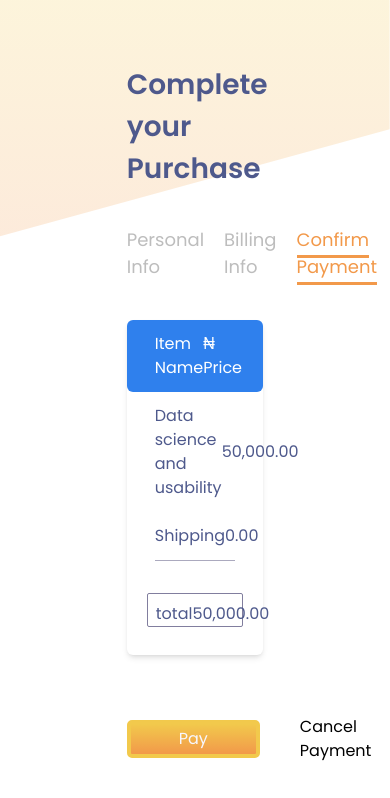
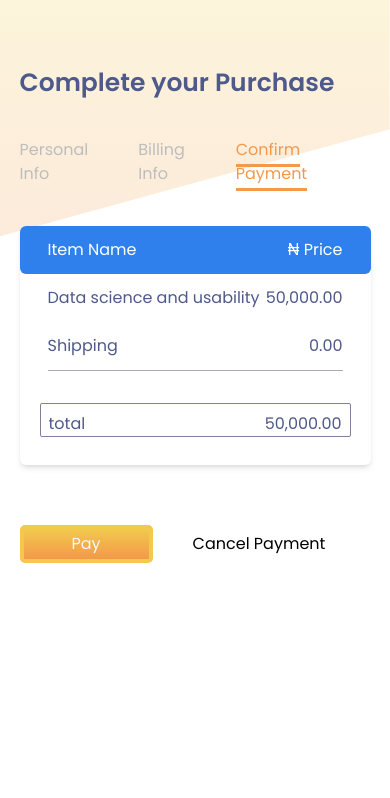
Before and after one commit to Jerrydev01/paymenttest, a React (Create React App) app: page /pages/ConfirmPayment.jsx in a window 390 px wide. Shown: the top 798 px of the page. Built offline with nearby package versions, Linux system fonts and the light colour scheme.

Commit message:
new commit

```diff
--- a/src/component/Header.jsx
+++ b/src/component/Header.jsx
@@ -10,9 +10,9 @@ const Header = () => {
 
         <header className="">
             <div className="pt-16 pb-9">
-                <h1 className=" text-[#4E598C] font-semibold">Complete your Purchase</h1>
+                <h1 className=" text-[#4E598C] font-semibold text-[25px] md:text-[28px] ">Complete your Purchase</h1>
             </div>
-            <div className=" text-[#BDBDBD] text-[18px]">
+            <div className=" text-[#BDBDBD] text-[16px] md:text-[18px] ">
                 <ul className="flex justify-between gap-5">
                     <li>
                         <NavLink
--- a/src/index.css
+++ b/src/index.css
@@ -8,10 +8,6 @@ body {
   font-family: "Poppins", sans-serif;
   -webkit-font-smoothing: antialiased;
   -moz-osx-font-smoothing: grayscale;
-}
-
-h1 {
-  font-size: 28px;
 }
 
 .link-active {
--- a/src/pages/BillingInfo.jsx
+++ b/src/pages/BillingInfo.jsx
@@ -5,7 +5,7 @@ import { Link } from 'react-router-dom'
 const BillingInfo = () => {
     return (
 
-        <section className="m-auto w-[35%]">
+        <section className="m-auto lg:w-[40%] xl:lg:w-[35%]  md:w-[55%] w-[90%]">
             <div className="">
                 <Header />
             </div>
--- a/src/pages/ConfirmPayment.jsx
+++ b/src/pages/ConfirmPayment.jsx
@@ -4,7 +4,7 @@ import { Link } from 'react-router-dom'
 
 const ConfirmPayment = () => {
     return (
-        <section className="m-auto w-[35%]">
+        <section className="m-auto lg:w-[40%] xl:lg:w-[35%]  md:w-[55%] w-[90%]">
             <Header />
             <div className="my-10 rounded-md shadow-md bg-white pb-7">
                 <div className="flex items-center justify-between bg-[#2F80ED] rounded-md text-white py-3 px-7">
--- a/src/pages/PersonalInfo.jsx
+++ b/src/pages/PersonalInfo.jsx
@@ -5,7 +5,7 @@ import Header from '../component/Header'
 
 const PersonalInfo = () => {
   return (
-    <section className="m-auto w-[35%]">
+    <section className="m-auto lg:w-[40%] xl:lg:w-[35%]  md:w-[55%] w-[90%]">
       <div className="">
         <Header />
       </div>
--- a/src/pages/Success.jsx
+++ b/src/pages/Success.jsx
@@ -4,13 +4,13 @@ import { AiOutlineCheck } from "react-icons/ai";
 
 const Success = () => {
     return (
-        <section className="m-auto w-[35%] items-center pt-20">
+        <section className="m-auto lg:w-[40%] xl:lg:w-[35%]  md:w-[55%] w-[90%] items-center pt-20">
             <div className=" rounded-md shadow-md bg-white px-8 pt-5 pb-7">
                 <div className="flex m-auto justify-center p-3 text-4xl text-[#6FCF97] rounded-full shadow-md w-fit">
                     <AiOutlineCheck />
                 </div>
                 <div className=" rounded-md text-white py-3 px-7 mt-5">
-                    <h1 className="text-[#4E598C]">Purchase Completed</h1>
+                    <h1 className="text-[#4E598C] text-[23px] md:text-[28px] ">Purchase Completed</h1>
 
                 </div>
                 <div className=" px-7 text-[#4F4F4F]">
```
